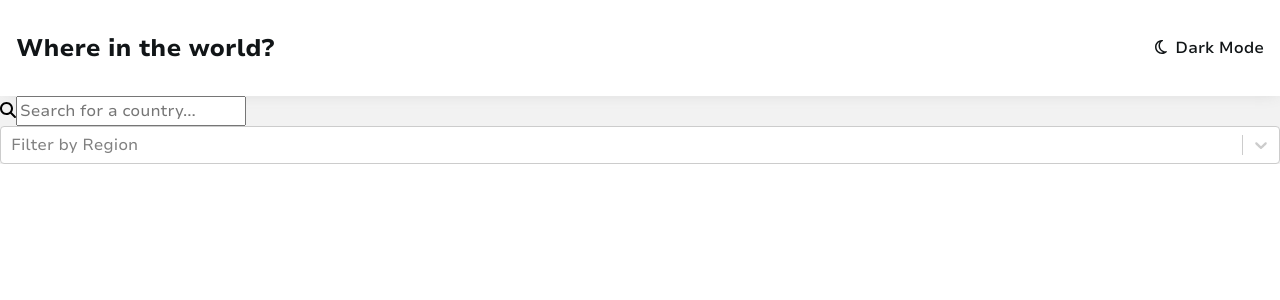
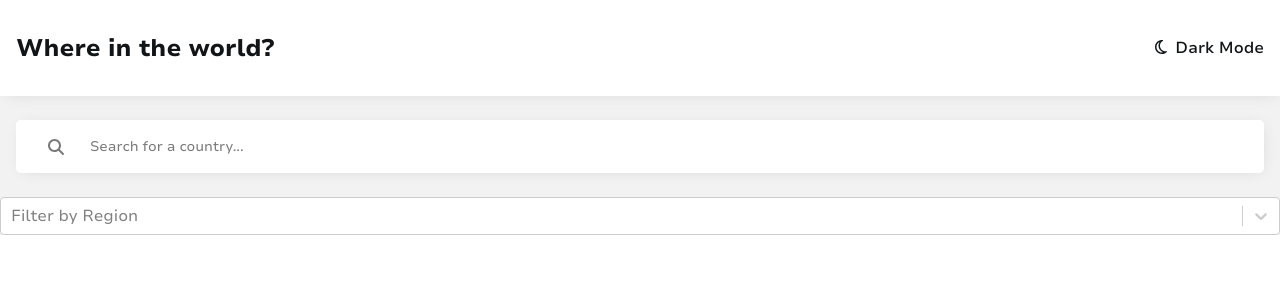
Before and after one commit to elizerdim/rest-coutries-api, a React (Vite) app: page / in a window 1280 px wide. Shown: the top 300 px of the page. Built offline with nearby package versions, Linux system fonts and the light colour scheme; no server answers.

Commit message:
Add SearchBar component styles

```diff
--- a/src/App.css
+++ b/src/App.css
@@ -239,3 +239,35 @@ button {
   margin-right: .5rem;
   font-size: 1rem;
 }
+
+/* SearchBar */
+.searchbar {
+  border-radius: .3em;
+  margin: 1.5rem 0;
+  box-shadow: 2px 2px 15px -5px var(--clr-box-shadow);
+}
+
+.searchbar-icon {
+  padding-left: 2rem;
+  vertical-align: middle;
+}
+
+.searchbar-input {
+  border: none;
+  background-color: inherit;
+  padding: 1rem 0 1rem 1.625rem;
+  width: 80%;
+}
+
+.searchbar-icon,
+.searchbar-input::placeholder {
+  color: var(--clr-placeholder);
+}
+
+.searchbar-input:focus {
+  outline: none;
+}
+
+.searchbar:focus-within {
+  outline: 2px solid var(--clr-font);
+}
--- a/src/components/SearchBar.tsx
+++ b/src/components/SearchBar.tsx
@@ -1,5 +1,7 @@
 import { faMagnifyingGlass } from "@fortawesome/free-solid-svg-icons";
 import { FontAwesomeIcon } from "@fortawesome/react-fontawesome";
+import { useContext } from "react";
+import { ColorModeContext } from "../context/ColorModeContext";
 
 type SearchBarProps = {
   query: string;
@@ -7,19 +9,26 @@ type SearchBarProps = {
 };
 
 export default function SearchBar({ query, onChange }: SearchBarProps) {
+  const { darkMode } = useContext(ColorModeContext);
+
   return (
-    <search>
-      <label htmlFor="search-countries" className="sr-only">
+    <search data-theme={darkMode ? "dark" : ""}>
+      <form className="container" onSubmit={(e) => e.preventDefault()}>
+        <label className="sr-only" htmlFor="search-countries">
           Search for a country
         </label>
-      <FontAwesomeIcon icon={faMagnifyingGlass} />
+        <div className="searchbar bg-accent">
+          <FontAwesomeIcon icon={faMagnifyingGlass} className="searchbar-icon" />
           <input
+            className="searchbar-input fs-12-14 text-clr"
             type="search"
             id="search-countries"
             placeholder="Search for a country..."
             value={query}
             onChange={onChange}
           />
+        </div>
+      </form>
     </search>
   );
 }
```
Also changed, not shown: 1 other file (tests, documents, lock files or other folders). Lines whose indentation alone changed are shown as unchanged.
